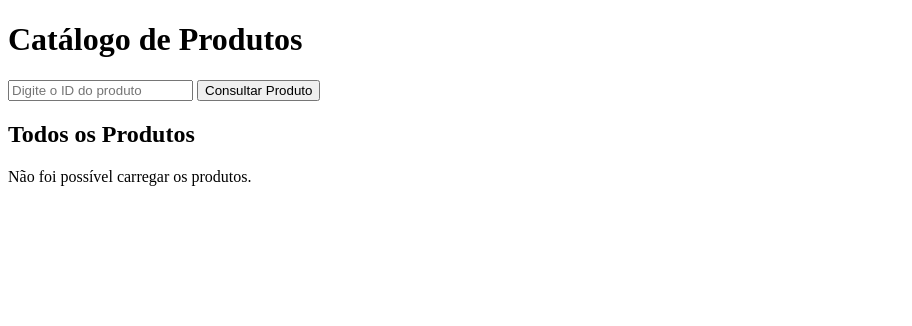
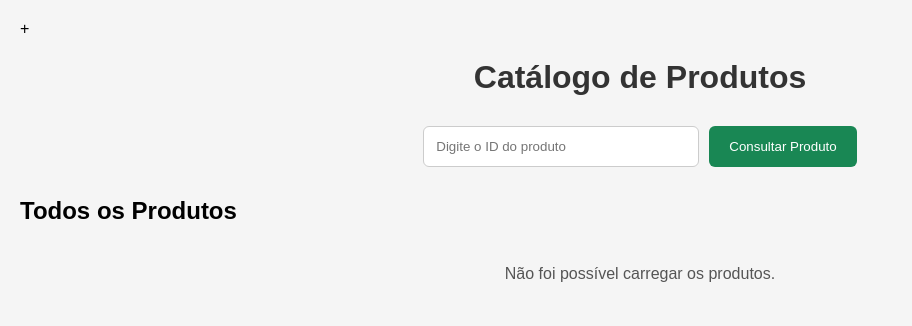
Before and after one commit to apkerror/E-commerce, a plain HTML site: page index.html in a window 1280 px wide. Shown: the whole page, without its empty margins (0-912 px from the left). Drawn offline with Linux system fonts and the light colour scheme; no server answers.

Commit message:
fix: corrige importacao do arquivo CSS

```diff
--- a/index.html
+++ b/index.html
@@ -13,7 +13,7 @@
     <title>Catálogo de Produtos</title>
 
     <!-- Conecta o arquivo CSS responsável pela aparência da página -->
-    <link rel="stylesheet" href="style.css">
+    + <link rel="stylesheet" href="styles.css">
 </head>
 
 <body>
```
